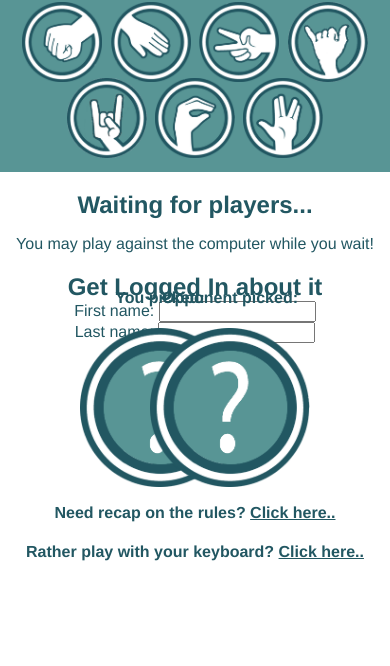
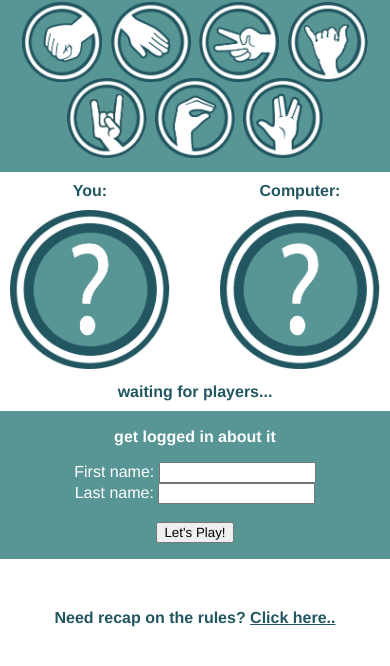
Before and after one commit to rwest88/Rock-Paper-Scissors, a plain HTML site: page index.html in a window 390 px wide. Shown: the part 86-752 px from the top of the page. Drawn offline with nearby package versions, Linux system fonts and the light colour scheme; no server answers.

Commit message:
testing mobile

```diff
--- a/assets/css/style.css
+++ b/assets/css/style.css
@@ -46,6 +46,20 @@ header {
 }
 .p1-weapon img, .p2-weapon img {
     width: 15rem;
+}
+form {
+    background: #589595;
+    color: white;
+    padding-top: 1px;
+    padding-bottom: 1rem;
+    max-width: 36%;
+    position: relative;
+    left: 32%;
+    margin-top: 20px;
+}
+form h3 {
+    margin-top: 1rem;
+    margin-bottom: 1rem;
 }
 
 /* @media screen and (max-width: 600px) {
@@ -177,7 +191,7 @@ header {
 }
 
 @media screen and (max-width: 700px) {
-
+    /* 400-700 is broke. not a priority, hehe */
 }
 
 @media screen and (max-width: 471px) {
@@ -192,12 +206,47 @@ header {
         margin: 2px !important;
         margin-bottom: -10px !important;
     }
+    .p1-weapon, .p2-weapon {
+        position: inherit;
+        float: left;
+        margin: 0;
+        margin-left: 10px;
+        margin-bottom: 10px;
+    }
+    .p2-weapon {
+        float: right;
+        margin-right: 10px;
+    }
+    form {
+        max-width: 100%;
+        left: 0;
+        margin-top: 10px;
+    }
+    h2 {
+        font-size: 1rem;
+    }
+    h3 {
+        font-size: 1rem;
+    }
+    h4 {
+        margin-top: 10px;
+        margin-bottom: 10px;
+    }
+    .rules {
+        top: 40px;
+    }
     .rules img {
         width: 22rem;
+    }
+    .rules h4#keybd {
+        display: none;
     }
 }
 
 @media screen and (max-width: 320px) {
+    .p1-weapon img, .p2-weapon img {
+        width: 8rem;
+    }
     .weapon {
         width: 4rem !important;
     }
--- a/assets/javascript/app.js
+++ b/assets/javascript/app.js
@@ -10,8 +10,6 @@ var config = {
 firebase.initializeApp(config);
 var database = firebase.database();
 
-
-
 var player1 = null;
 var player2 = null;
 var player1Name = null;
@@ -21,10 +19,6 @@ var displayName;
 var turn = 1;
 
 var user;
-
-function whoseturnisit() {}
-function playerleaves() {}
-
 
 //// first we need to listen for any connected users and store or delete our local objects
 database.ref("/players/").on("value", function(snapshot) {
@@ -152,6 +146,7 @@ $('#submit').click(function() {
             database.ref("/players/player2").onDisconnect().remove();
         }
         $('form').addClass("hide");
+        $('#play-computer').removeClass("hide");
     }
 
 });
--- a/index.html
+++ b/index.html
@@ -30,23 +30,23 @@
   <div class="main">
     <div class="chosen-weapons">
       <div class="p1-weapon">
-        <h4>You picked:</h4>
+        <h4>You:</h4>
         <img src="assets/images/qm.png" alt="Player 1's weapon">
       </div>
       <div class="p2-weapon">
-        <h4>Opponent picked:</h4>
+        <h4>Computer:</h4>
         <img src="assets/images/qm.png" alt="Player 2's weapon">
       </div>
     </div>
   </div>
 
   <div id="connection-status">
-      <h2>Waiting for players...</h2>
-      <p>You may play against the computer while you wait!</p>
+      <h2>waiting for players...</h2> <!-- i want to animate this -->
+      <p id="play-computer" class="hide">You may play against the computer while you wait!</p>
   </div>
 
   <form>
-    <h2>Get Logged In about it</h2>
+    <h3>get logged in about it</h3>
     First name: <input id="fname" type="text" name="fname"><br>
     Last name: <input id="lname" type="text" name="lname"><br><br>
     <input id="submit" type="submit" value="Let's Play!">
@@ -60,7 +60,7 @@
   <div class="rules">
     <h4>Need recap on the rules? <span id="rules-link" class="pointer underline">Click here..</span></h4>
     <img src="assets/images/rules.png" href="Rule Diagram" class="hide">
-    <h4>Rather play with your keyboard? <span id="keybd-shortcuts-link" class="pointer underline">Click here..</span></h4>
+    <h4 id="keybd">Rather play with your keyboard? <span id="keybd-shortcuts-link" class="pointer underline">Click here..</span></h4>
     <div id="keybd-shortcuts" class="hide">
       <h5>ctrl+R for Rock</h5>
       <h5>ctrl+P for Paper</h5>
@@ -69,12 +69,6 @@
       <h5>ctrl+O for Ozzy</h5>
       <h5>ctrl+L for Lizard</h5>
       <h5>ctrl+K for Spock</h5>
-  </div>
-
-  <div class="shortcuts">
-
-    </div>
-
   </div>
 
   <div id="results"></div>
```
